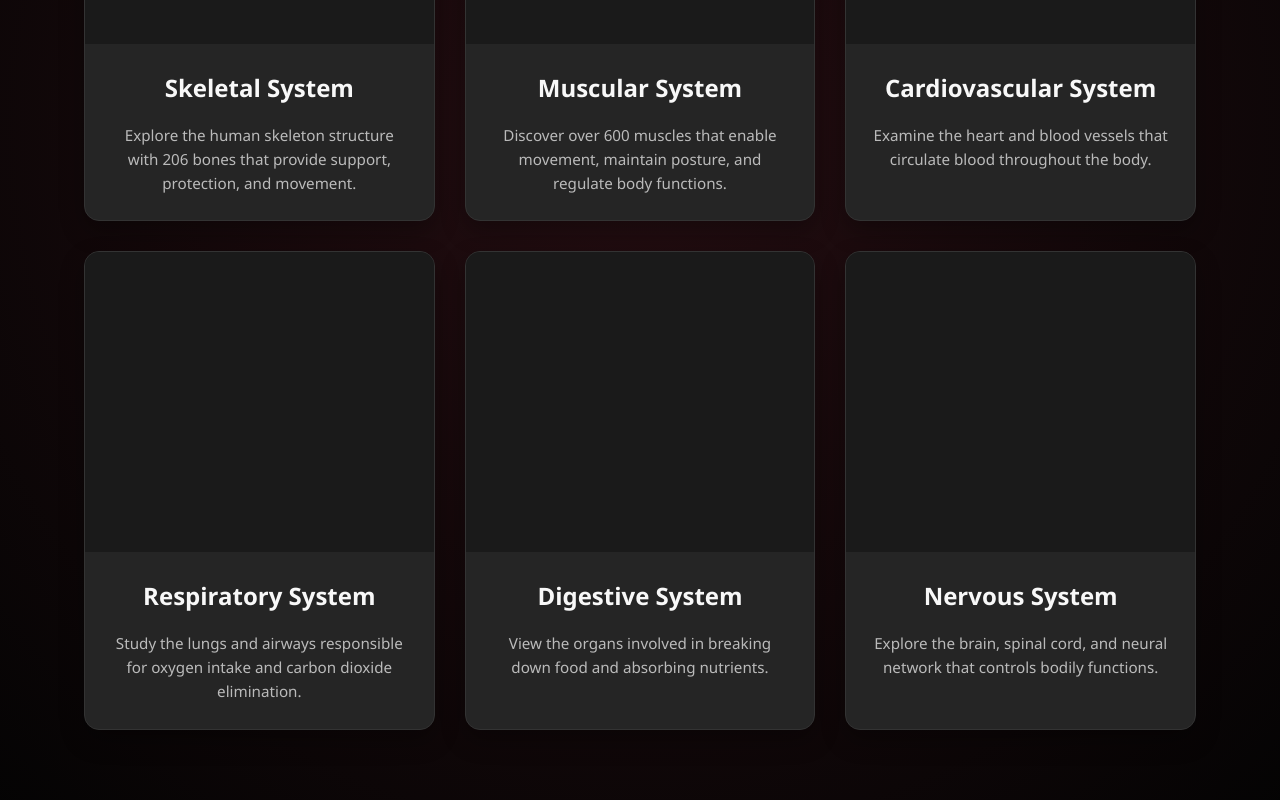
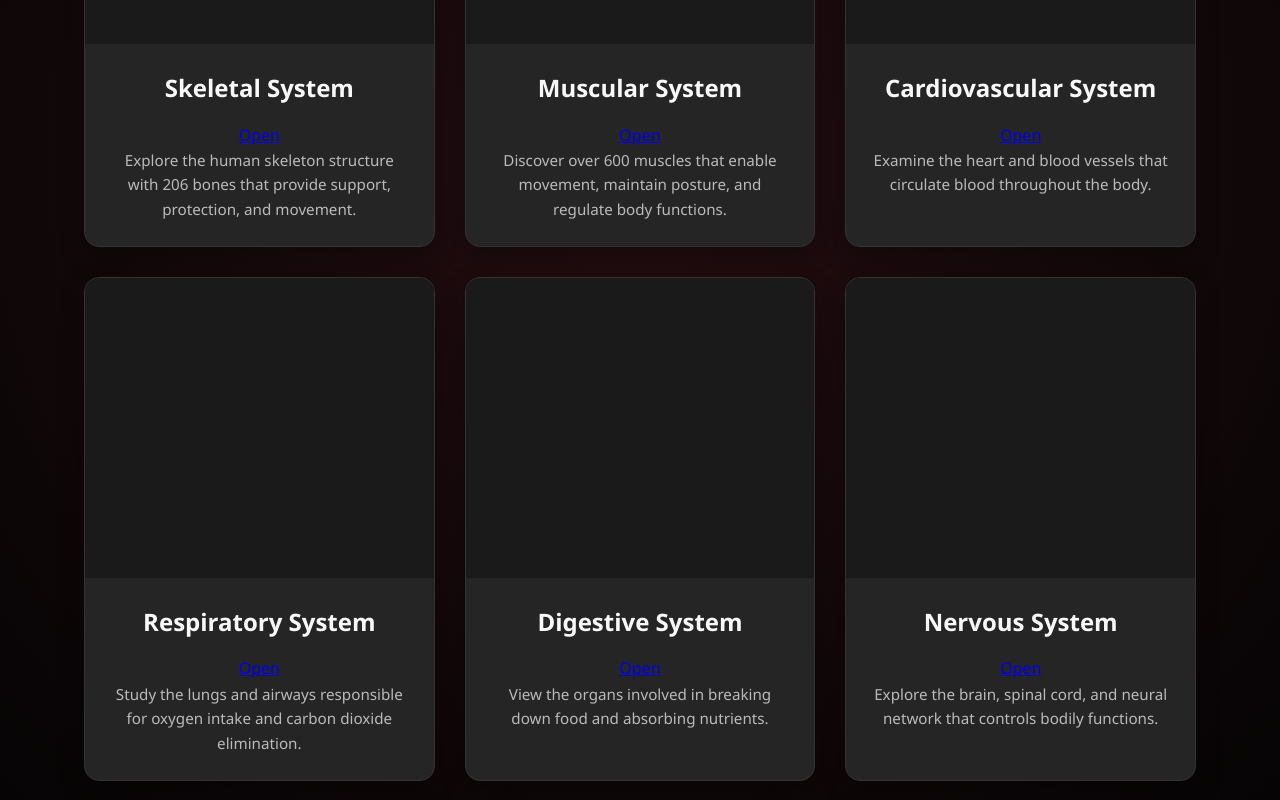
Before and after one commit to Angiljain/Human3dAnatomy, a plain HTML site: page index.html in a window 1280 px wide. Shown: the part 2440-3240 px from the top of the page. Drawn offline with nearby package versions, Linux system fonts and the light colour scheme.

Commit message:
Update index.html

```diff
--- a/index.html
+++ b/index.html
@@ -491,15 +491,20 @@
           </div>
           <div class="model-info">
             <h3>Skeletal System</h3>
+            <a href="skeleton.html">Open</a>
+
             <p>Explore the human skeleton structure with 206 bones that provide support, protection, and movement.</p>
+
+
           </div>
         </div>
+
 
         <!-- Muscular System Model -->
         <div class="model-card">
           <div class="model-viewer-container">
             <model-viewer
-              src="muscles.glb"
+              src="muscules.glb"
               alt="Muscular System Model"
               auto-rotate
               camera-controls
@@ -508,6 +513,7 @@
           </div>
           <div class="model-info">
             <h3>Muscular System</h3>
+            <a href="muscular.html">Open</a>
             <p>Discover over 600 muscles that enable movement, maintain posture, and regulate body functions.</p>
           </div>
         </div>
@@ -525,6 +531,7 @@
           </div>
           <div class="model-info">
             <h3>Cardiovascular System</h3>
+            <a href="cardiovasular.html">Open</a>
             <p>Examine the heart and blood vessels that circulate blood throughout the body.</p>
           </div>
         </div>
@@ -542,6 +549,7 @@
           </div>
           <div class="model-info">
             <h3>Respiratory System</h3>
+            <a href="respiratory.html">Open</a>
             <p>Study the lungs and airways responsible for oxygen intake and carbon dioxide elimination.</p>
           </div>
         </div>
@@ -559,6 +567,7 @@
           </div>
           <div class="model-info">
             <h3>Digestive System</h3>
+            <a href="digestive.html">Open</a>
             <p>View the organs involved in breaking down food and absorbing nutrients.</p>
           </div>
         </div>
@@ -576,6 +585,7 @@
           </div>
           <div class="model-info">
             <h3>Nervous System</h3>
+            <a href="nervous.html">Open</a>
             <p>Explore the brain, spinal cord, and neural network that controls bodily functions.</p>
           </div>
         </div>
```
